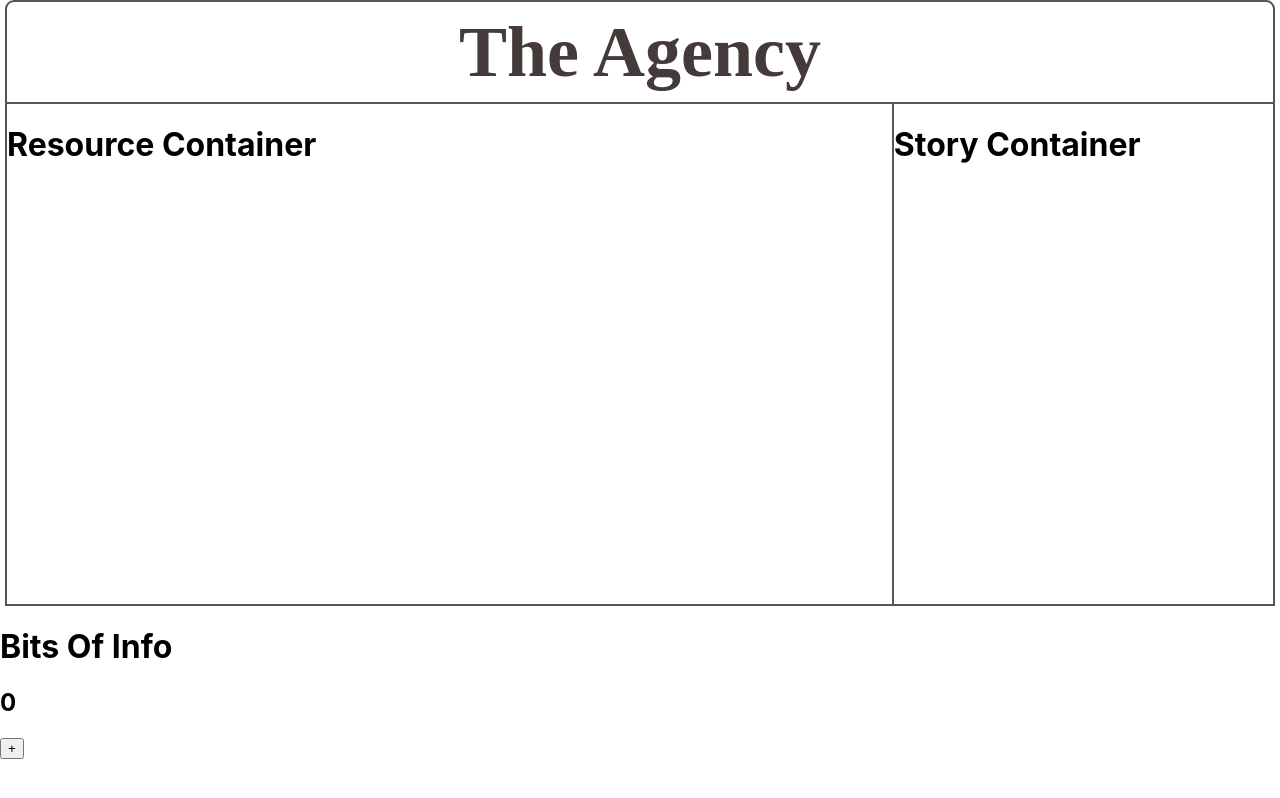
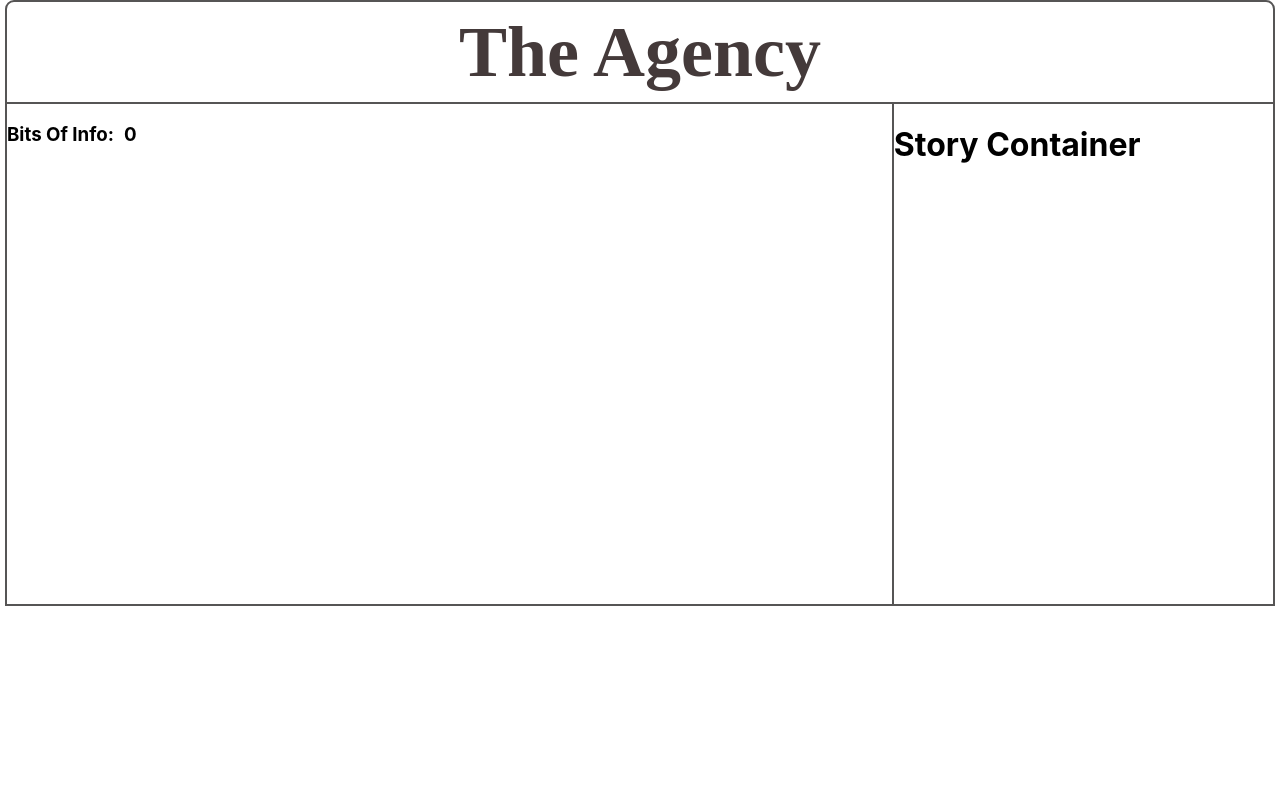
Before and after one commit to meniality/theAgencyFrontEnd, a React (Create React App) app: page / in a window 1280 px wide. Built offline with nearby package versions, Linux system fonts and the light colour scheme.

Commit message:
moved bits of info into resource container. Remade the bitsofinfo in redux store. Changed to a single resource object that has a key of bitOfInfo.

```diff
--- a/src/App.js
+++ b/src/App.js
@@ -1,37 +1,30 @@
-import React from 'react';
+import React, {useEffect} from 'react';
 import './App.css';
 import {connect} from 'react-redux'
 import actions from './actions'
 import Header from './containers/header'
 import Main from './containers/main'
 
-const {bitsOfInfoActions: {incrementBitsOfInfoAction}} = actions
+const {resourcesActions: {setInitialResourcesAction}} = actions
 
 function App(props) {
 
+window.localStorage.getItem('resources')
+      ? props.setInitialResources(window.localStorage.getItem('resources'))
+      : props.setInitialResources({bitsOfInfo: {currentCount: 0, title: "Bits Of Info:",visible: true, }})
 
-const {bitsOfInfo} = props
+
 
   return (
       <div className="App">
         <Header/>
         <Main />
-        <h1>Bits Of Info</h1>
-        <h2> {bitsOfInfo} </h2>
-        <button
-          onClick = {() => {props.incrementBitsOfInfo(1)}}>
-        +
-        </button>
       </div>
   );
 }
 
 const mapDispatchToProps = (dispatch) => ({
-  incrementBitsOfInfo: (incrementValue) => dispatch(incrementBitsOfInfoAction(incrementValue)),
+  setInitialResources: (resources) => dispatch(setInitialResourcesAction(resources))
 })
 
-const mapStateToProps = (state) => ({
-  bitsOfInfo: state.bitsOfInfo
-})
-
-export default connect(mapStateToProps, mapDispatchToProps)(App)
+export default connect(null, mapDispatchToProps)(App)
--- a/src/actions/index.js
+++ b/src/actions/index.js
@@ -1,5 +1,7 @@
 import {bitsOfInfoActions} from './bitsOfInfo'
+import {resourcesActions} from './resources'
 
 export default {
   bitsOfInfoActions,
+  resourcesActions,
 }
--- /dev/null
+++ b/src/actions/resources.js
@@ -0,0 +1,5 @@
+const setInitialResourcesAction = (resources) => ({type: "SET_INITAL_RESOURCES", resources})
+
+export const resourcesActions = {
+  setInitialResourcesAction,
+}
--- /dev/null
+++ b/src/components/singleResource.js
@@ -0,0 +1,20 @@
+import React from 'react'
+
+export default function singleResource (props) {
+  const {resource} = props
+  return (
+    <div style = {styles.div}>
+      <h3>{resource.title}</h3>
+      <h3 style = {styles.number}>{resource.currentCount}</h3>
+    </div>
+  )
+}
+
+const styles = {
+  div: {
+    display: 'flex',
+  },
+  number: {
+    marginLeft: 10
+  }
+}
--- a/src/containers/mainContainers/resourceContainer.js
+++ b/src/containers/mainContainers/resourceContainer.js
@@ -1,9 +1,15 @@
 import React from 'react'
+import {connect} from 'react-redux'
+import SingleResource from '../../components/singleResource'
+// import actions from '../../actions'
 
-export default function resourceContainer() {
+function resourceContainer(props) {
+
+  const {resources: {bitsOfInfo}} = props
+
   return (
     <div style = {styles.div}>
-      <h1>Resource Container</h1>
+      <SingleResource resource={bitsOfInfo}/>
     </div>
   )
 }
@@ -20,3 +26,9 @@ const styles = {
     borderColor: 'rgb(86, 85, 85)',
   }
 }
+
+const mapStateToProps = (state) => ({
+  resources: state.resources
+})
+
+export default connect(mapStateToProps, null)(resourceContainer)
--- a/src/reducers/index.js
+++ b/src/reducers/index.js
@@ -1,7 +1,9 @@
 import {combineReducers} from 'redux'
 import {bitsOfInfo} from './bitsOfInfo'
+import {resources} from './resources'
 
 
 export default combineReducers({
   bitsOfInfo,
+  resources,
 })
--- a/src/reducers/resources.js
+++ b/src/reducers/resources.js
@@ -0,0 +1,8 @@
+export const resources = (state={}, action) => {
+  switch(action.type){
+      case "SET_INITAL_RESOURCES":
+        return action.resources
+    default:
+      return state
+  }
+}
```
